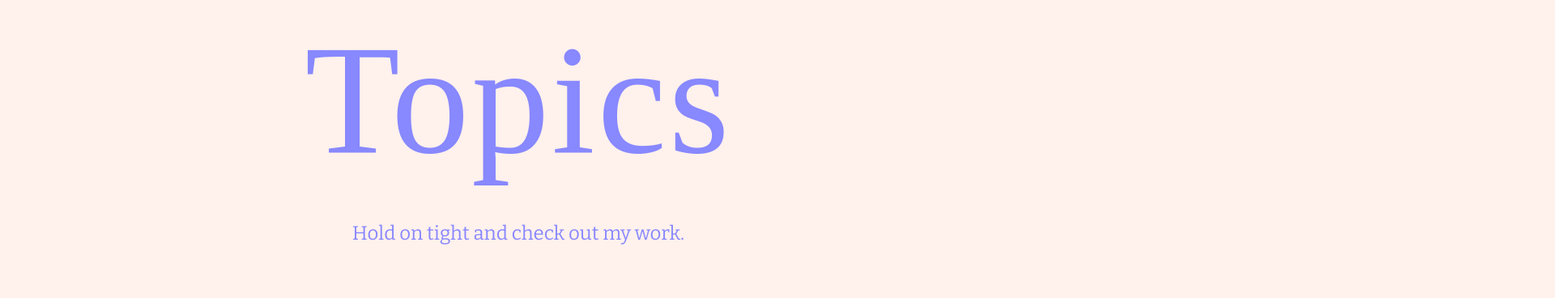
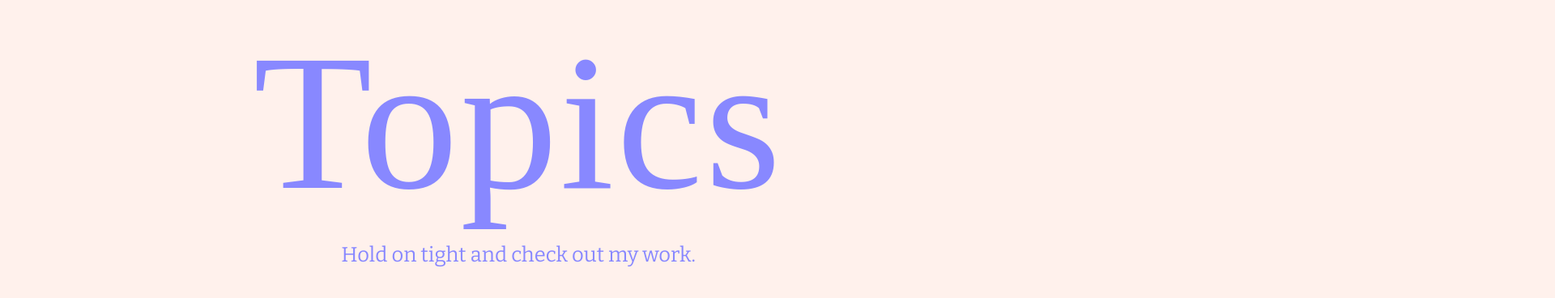
Before and after one commit to suvedhs/blog-with-vis, a React (Create React App) app: page / in a window 1280 px wide. Shown: the part 2045-2413 px from the top of the page at 81% size, 1920 px wide, since content can reach past the window. Built offline with nearby package versions, Linux system fonts and the light colour scheme; a web font is replaced by a local one.

Commit message:
made some real progress on the zoooooooooom

```diff
--- a/src/components/BlogList.tsx
+++ b/src/components/BlogList.tsx
@@ -15,21 +15,25 @@ const Container = styled.div`
 const TopicsWrapper = styled.div`
     top: 50vh;
     left: 50vw;
-    transform: translate(-50%, -50%);
 `
 
 const Head = styled.h2`
     text-align: center;
     font-family: Colombo;
-    font-size: 15vw;
+    font-size: 15em;
     font-weight: 300;
     letter-spacing: 3px;
     margin: 0;
+    will-change: font-size;
 `
 
 const SubHeader = styled.h3`
     text-align: center;
     font-weight: normal;
+    font-size: 2vw;
+    margin: 0;
+    padding: 0;
+    will-change: font-size;
 `
 
 // const BlogBox = styled.a`
@@ -106,36 +110,47 @@ const BlogList = (props: {topics: {name: string; to: string; img: string, animat
 
   const useEffectRef = useRef(false)
   const topicsRef = useRef<HTMLDivElement>(null)
+  const topicsWrapperRef = useRef<HTMLDivElement>(null)
   const headRef = useRef<HTMLHeadingElement>(null)
+  const subHeadRef = useRef<HTMLHeadingElement>(null)
 
   useEffect(() => {
     if (useEffectRef.current) { return }
     window.addEventListener('scroll', () => {
       if (topicsRef.current) {
         const scrollPosition = topicsRef.current.getBoundingClientRect().top
-        // console.log(scrollPosition)
-        // console.log(window.innerHeight)
+        console.log(scrollPosition / (window.innerHeight * 4))
         const frozen = scrollPosition <= 0 && window.innerHeight * 4 + scrollPosition > 0
-        if (headRef.current) {
+        if (topicsWrapperRef.current && headRef.current && subHeadRef.current) {
           if (frozen) {
-            headRef.current.style.position = 'fixed'
-            headRef.current.style.width = '200%'
+            requestAnimationFrame(() => {
+              if (topicsWrapperRef.current && headRef.current && subHeadRef.current) {
+                topicsWrapperRef.current.style.position = 'fixed'
+                headRef.current.style.fontSize = Math.min(Math.max((scrollPosition * -1) / 5 + 15, 15), 350) + 'em'
+                subHeadRef.current.style.fontSize = Math.min(Math.max((scrollPosition * -1) / 50 + 2, 2), 6) + 'vw'
+
+                topicsWrapperRef.current.style.transform = 'translate(' + Math.min(Math.max(scrollPosition / -90 - 50, -50), -45) + '%, ' + Math.max(Math.min(scrollPosition / 100 - 50, -50), -57) + '%)'
+              }
+            })
           } else {
-            headRef.current.style.position = 'absolute'
+            topicsWrapperRef.current.style.position = 'absolute'
+            topicsWrapperRef.current.style.transform = 'translate(-50%, -50%)'
+            headRef.current.style.fontSize = '15em'
+            subHeadRef.current.style.fontSize = '2vw'
           }
         }
       }
     })
 
-    // useEffectRef.current = true
+    useEffectRef.current = true
   })
 
   return (
     <>
         <Container ref={topicsRef} id='blogs'>
-            <TopicsWrapper ref={headRef}>
-                <Head>Topics</Head>
-                <SubHeader className='small'>Hold on tight and check out my work.</SubHeader>
+            <TopicsWrapper ref={topicsWrapperRef}>
+                <Head ref={headRef}>Topics</Head>
+                <SubHeader ref={subHeadRef} className='small'>Hold on tight and check out my work.</SubHeader>
             </TopicsWrapper>
             {/* <Ul>
                 <Blogs />
```
